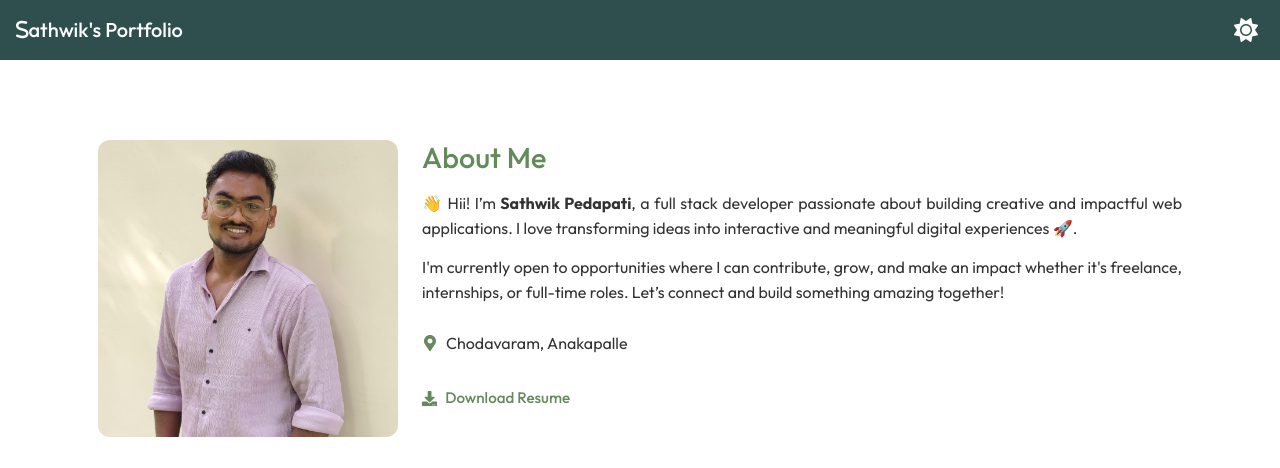
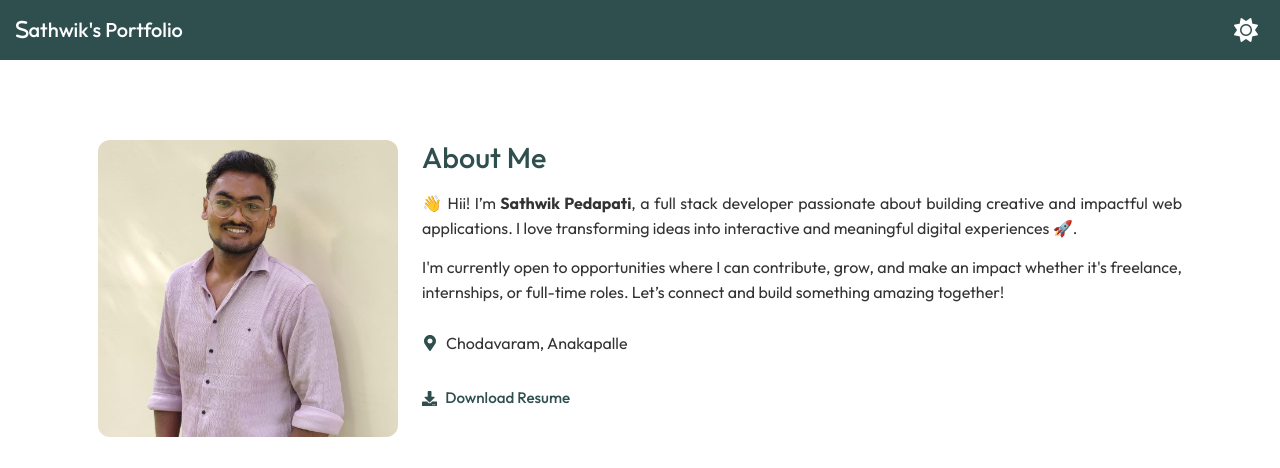
Before and after one commit to sathwikpedapati/portfolio, a React (Create React App) app: page / in a window 1280 px wide. Shown: the top 468 px of the page. Built offline with nearby package versions, Linux system fonts and the light colour scheme.

Commit message:
Update About.js

```diff
--- a/src/components/About.js
+++ b/src/components/About.js
@@ -22,7 +22,7 @@ const About = ({ theme }) => {
           />
         </div>
         <div style={styles.textContainer}>
-          <h2 style={{ ...styles.heading, color: 'rgb(99, 138, 90)' }}>
+          <h2 style={{ ...styles.heading, color: 'rgb(47, 79, 79)' }}>
             About Me
           </h2>
           <p style={styles.paragraph}>
@@ -109,13 +109,13 @@ const styles = {
   },
   icon: {
     marginRight: '0.5rem',
-    color: 'rgb(99, 138, 90)',
+    color: 'rgb(47, 79, 79)',
   },
   resumeBtn: {
     display: 'flex',
     alignItems: 'center',
     padding: '0.5rem 0',
-    color: 'rgb(99, 138, 90)',
+    color: 'rgb(47, 79, 79)',
     textDecoration: 'none',
     fontSize: '0.95rem',
     fontWeight: '500',
```
